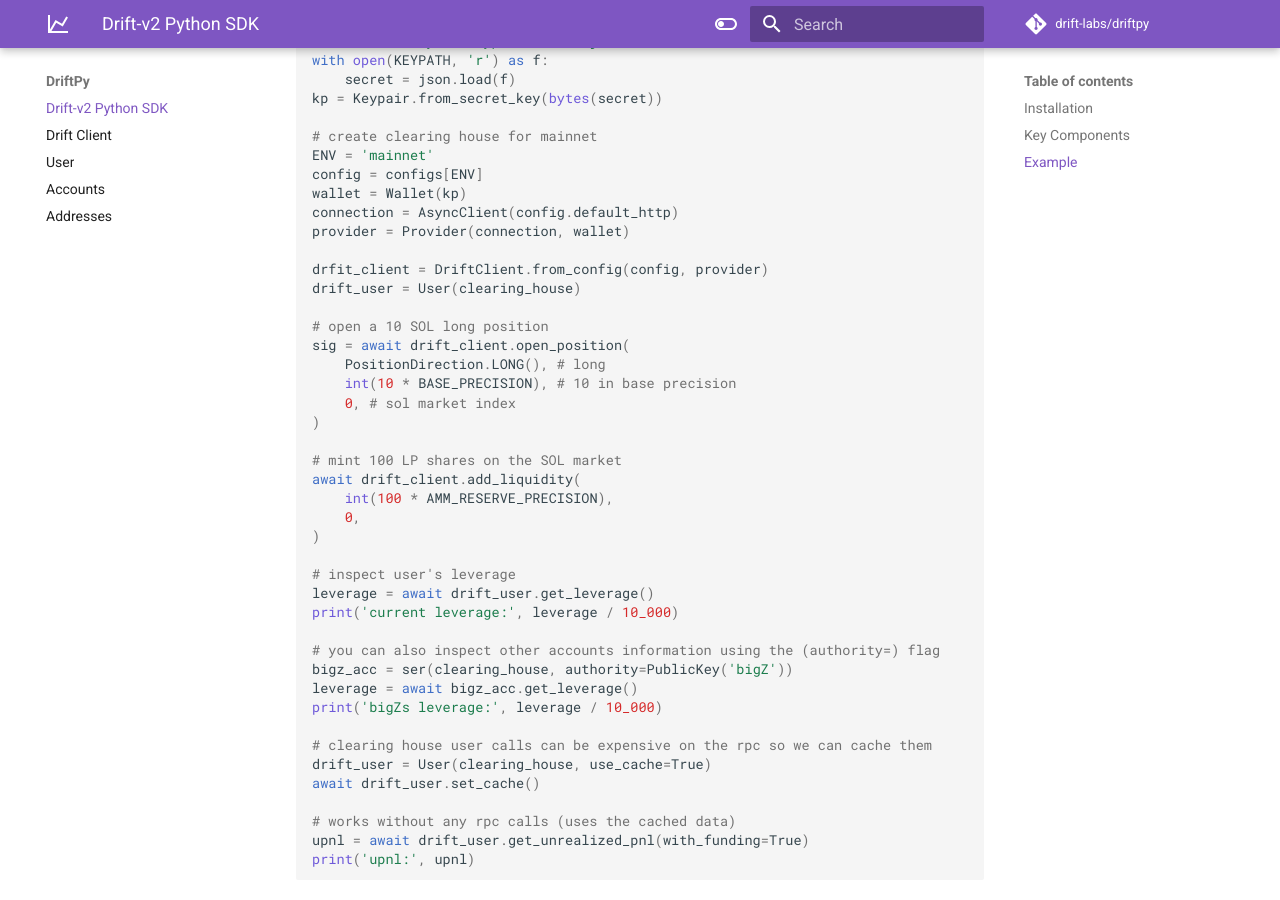
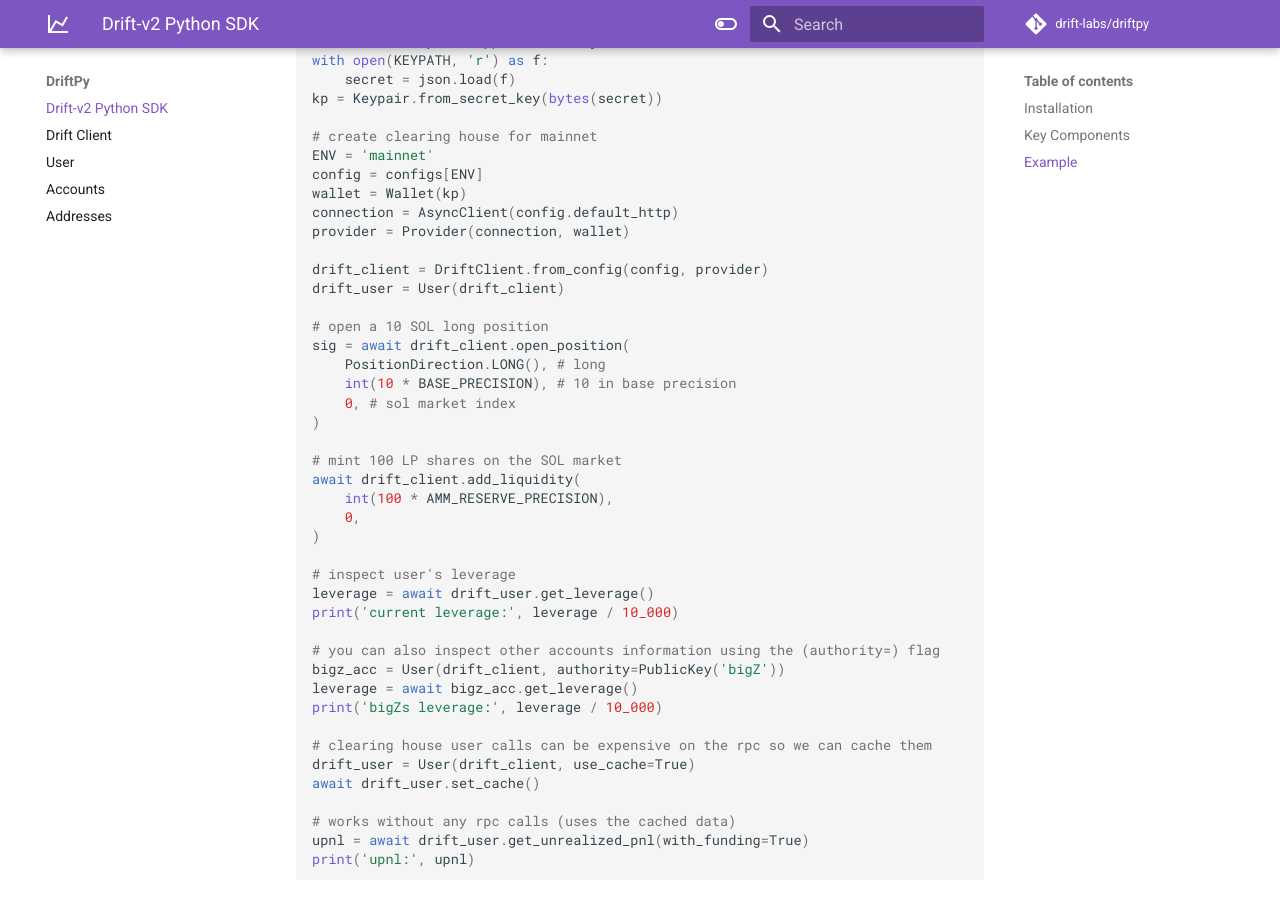
Before and after one commit to drift-labs/driftpy, an MkDocs documentation site: the page built from docs/index.md, in a window 1280 px wide and 900 px high, scrolled down 1194 px. Built offline with MkDocs 1.6.1 and Material for MkDocs 9.7.7, drawn with Linux system fonts in a browser that asks for light colours; comment, search, counter and statistics services are not loaded.

Commit message:
Update 'Examples' section in index.md (#35)

```diff
--- a/docs/index.md
+++ b/docs/index.md
@@ -47,8 +47,8 @@
 connection = AsyncClient(config.default_http)
 provider = Provider(connection, wallet)
 
-drfit_client = DriftClient.from_config(config, provider)
-drift_user = User(clearing_house)
+drift_client = DriftClient.from_config(config, provider)
+drift_user = User(drift_client)
 
 # open a 10 SOL long position
 sig = await drift_client.open_position(
@@ -68,12 +68,12 @@
 print('current leverage:', leverage / 10_000)
 
 # you can also inspect other accounts information using the (authority=) flag
-bigz_acc = ser(clearing_house, authority=PublicKey('bigZ'))
+bigz_acc = User(drift_client, authority=PublicKey('bigZ'))
 leverage = await bigz_acc.get_leverage()
 print('bigZs leverage:', leverage / 10_000)
 
 # clearing house user calls can be expensive on the rpc so we can cache them
-drift_user = User(clearing_house, use_cache=True)
+drift_user = User(drift_client, use_cache=True)
 await drift_user.set_cache()
 
 # works without any rpc calls (uses the cached data)
```
